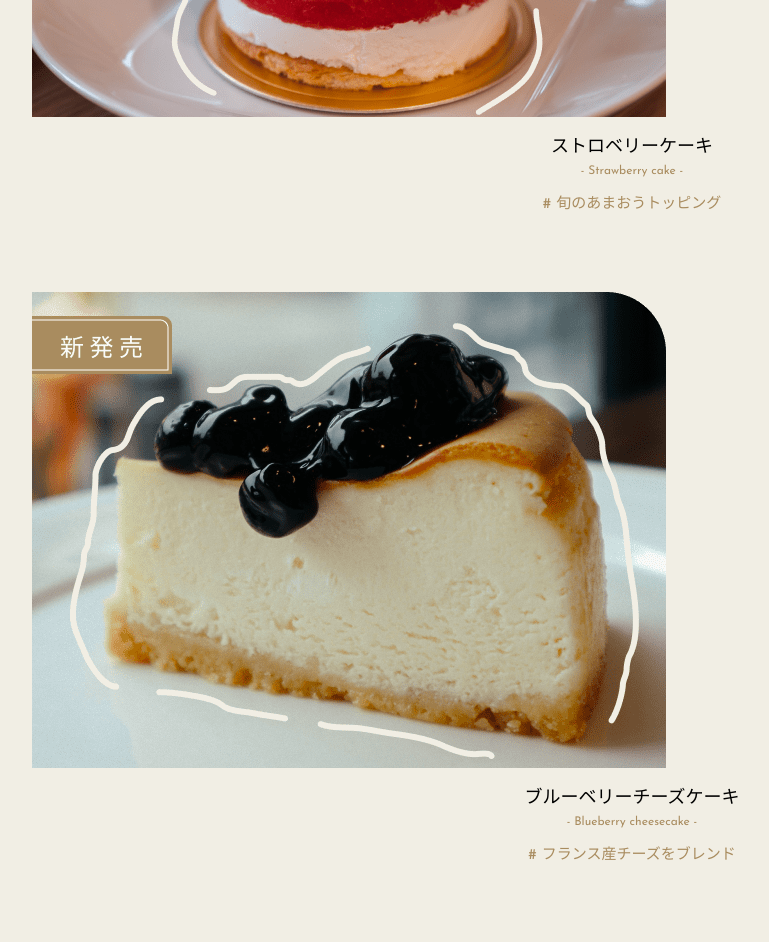
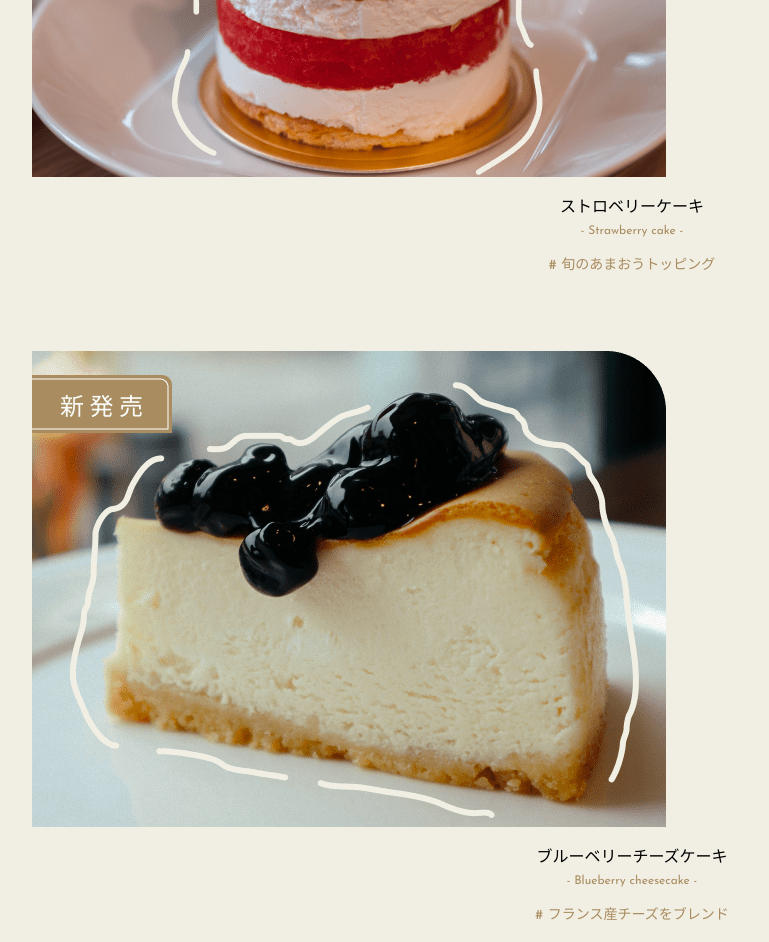
Before and after one commit to KouyaHASHIMOTO/SweetsSite_HTMLCSS, a plain HTML site: page SweetsSite＿HTMLCSS/index.html in a window 1280 px wide. Shown: the part 1340-2282 px from the top of the page, without its empty margins (8-777 px from the left). Drawn offline with Linux system fonts and the light colour scheme.

Commit message:
menuSection完成

```diff
--- a/SweetsSite＿HTMLCSS/css/style.css
+++ b/SweetsSite＿HTMLCSS/css/style.css
@@ -71,29 +71,29 @@ body {
 
 /* menuセクション */
 .menu {
-  padding: 40px 0;
+  padding: 100px 0;
   background-color: #f1eee4;
 }
 
-.menu-name-main {
-  margin-top: 14px;
+.menu-text-contents {
   text-align: center;
-  display: block;
-  font-size: 18px;
+  padding: 16px 10px;
+}
+
+.menu-item + .menu-item {
+  margin-top: 62px;
 }
 
 .menu-name-sub {
+  font-size: 12px;
   margin-top: 8px;
-  text-align: center;
   display: block;
-  font-size: 12px;
   color: #a98c5f;
 }
 
 .menu-text {
-  margin-top: 14px;
-  margin-bottom: 80px;
-  text-align: center;
-  font-size: 15px;
+  font-size: 14px;
+  margin-top: 16px;
+
   color: #a98c5f;
 }
--- a/SweetsSite＿HTMLCSS/index.html
+++ b/SweetsSite＿HTMLCSS/index.html
@@ -98,6 +98,8 @@
                   </h3>
                   <p class="menu-text"># 旬のあまおうトッピング</p>
                 </div>
+              </li>
+              <li class="menu-item">
                 <div class="menu-img">
                   <img
                     src="./img/menu2.png"
@@ -111,6 +113,8 @@
                   </h3>
                   <p class="menu-text"># フランス産チーズをブレンド</p>
                 </div>
+              </li>
+              <li class="menu-item">
                 <div class="menu-img">
                   <img
                     src="./img/menu3.png"
```
